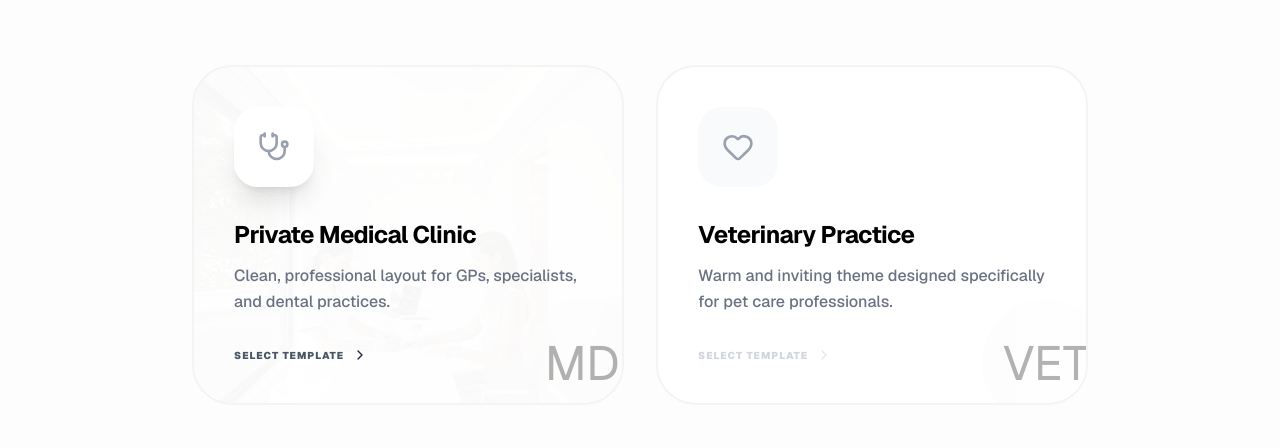
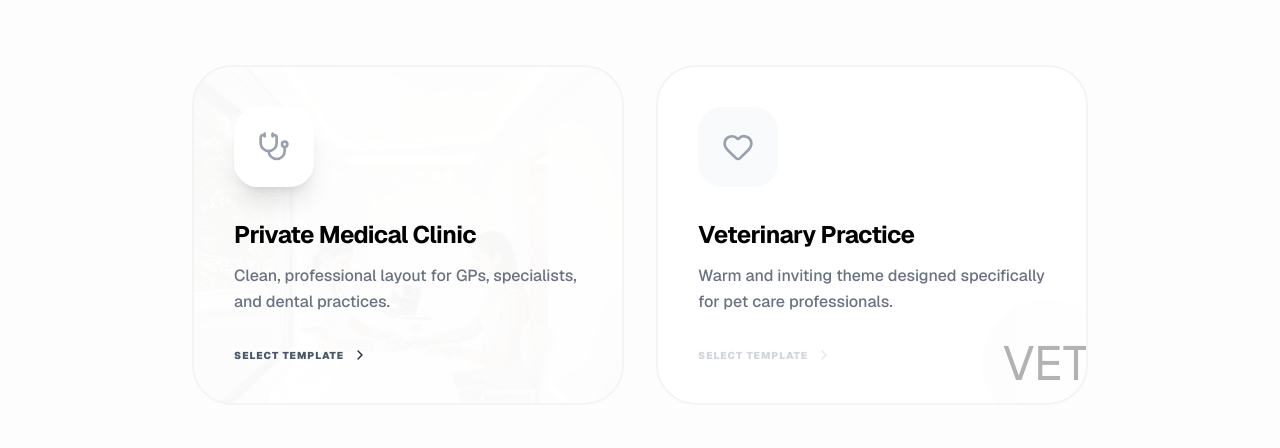
Before and after one commit to FlexSlotCustom0/FlexSlotCustom, a Next.js app in the folder frontend/: page /onboarding in a window 1280 px wide. Shown: the part 352-800 px from the top of the page. Built offline with nearby package versions, Linux system fonts and the light colour scheme.

Commit message:
Update page.tsx

```diff
--- a/frontend/src/app/onboarding/page.tsx
+++ b/frontend/src/app/onboarding/page.tsx
@@ -17,7 +17,7 @@ const specialties = [
     color: "bg-blue-600",
     lightColor: "bg-blue-50",
     border: "border-blue-100",
-    preview: "MD",
+    preview: null,
     bgImage: "/medical_clinic_background.jpg"
   },
   {
@@ -104,9 +104,11 @@ export default function OnboardingPage() {
               </div>
 
               {/* Preview Bubble */}
-              <div className="absolute -bottom-6 -right-6 w-32 h-32 bg-gray-50 rounded-full flex items-center justify-center text-5xl grayscale opacity-30 group-hover:opacity-100 transition-all z-0">
-                {spec.preview}
-              </div>
+              {spec.preview && (
+                <div className="absolute -bottom-6 -right-6 w-32 h-32 bg-gray-50 rounded-full flex items-center justify-center text-5xl grayscale opacity-30 group-hover:opacity-100 transition-all z-0">
+                  {spec.preview}
+                </div>
+              )}
 
               {selected === spec.id && (
                 <motion.div
```
